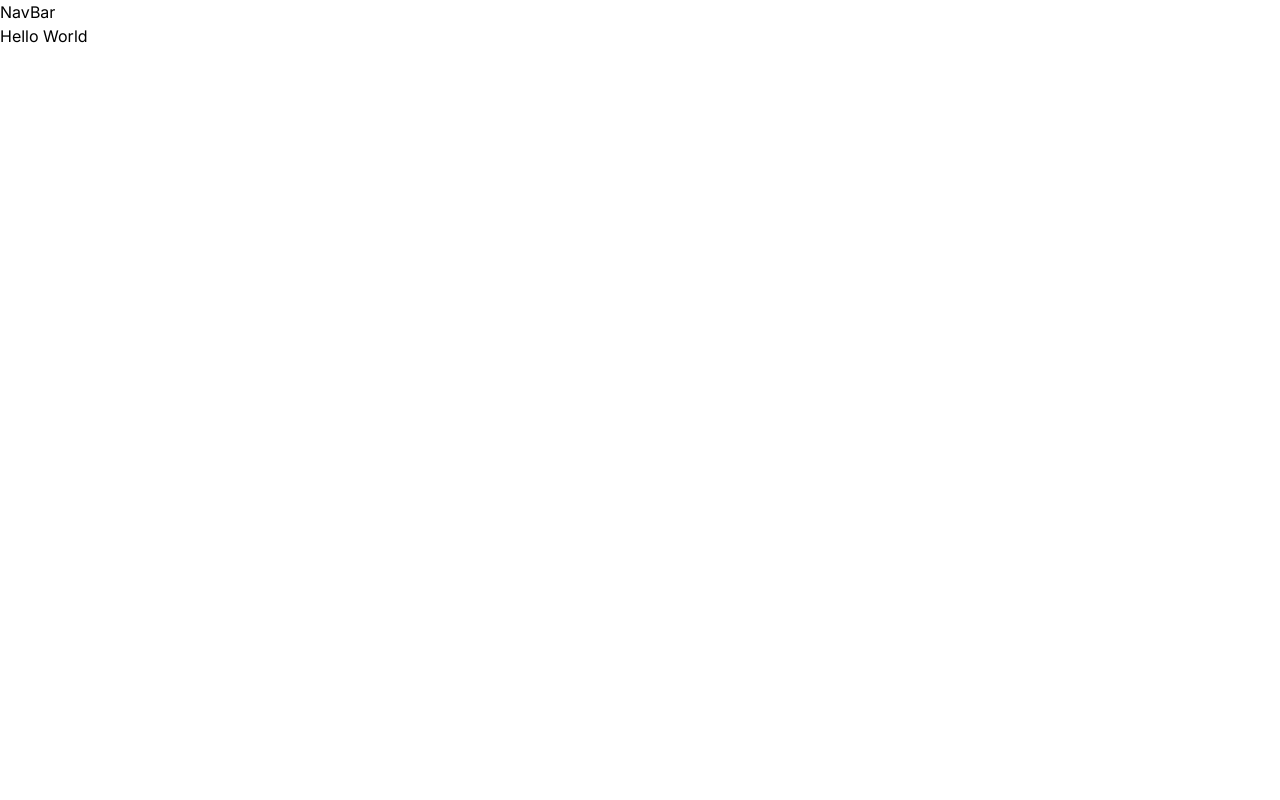
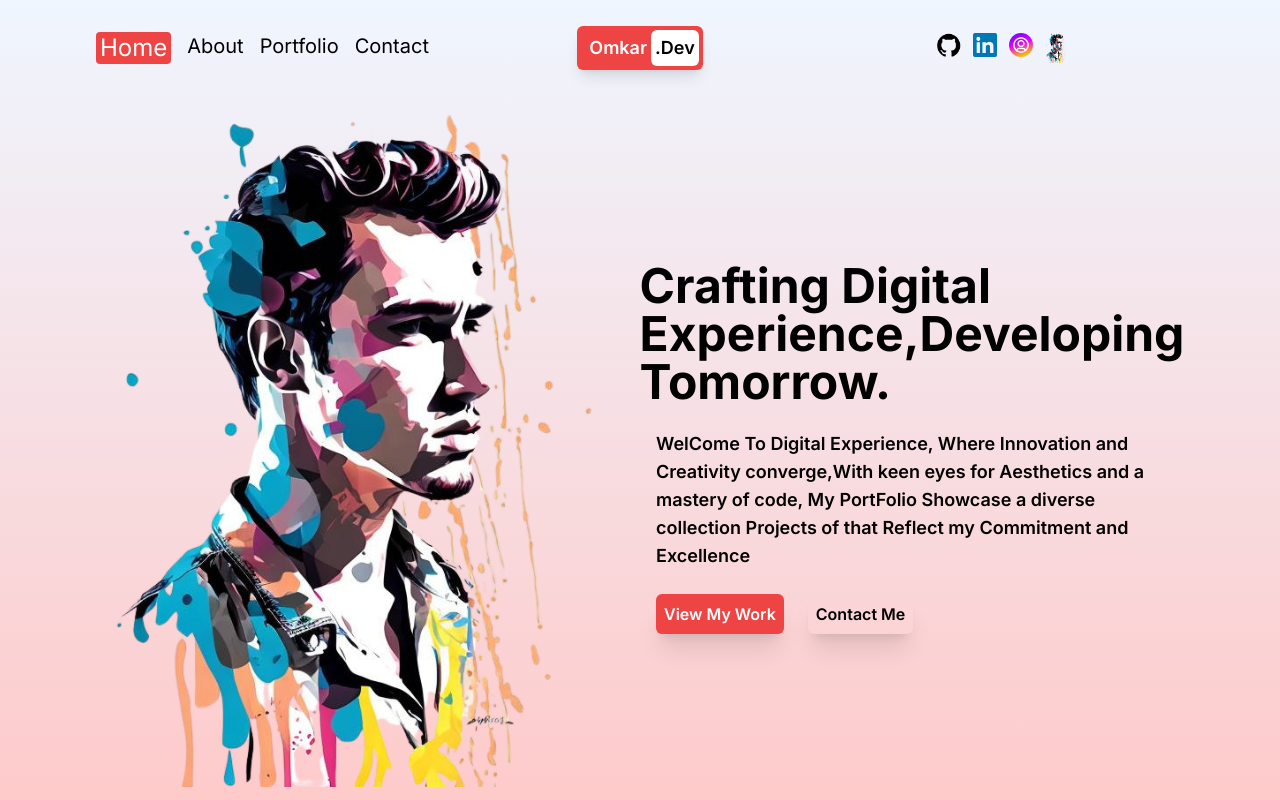
Before and after one commit to omthorat/omWebDev, a Next.js app: page / in a window 1280 px wide. Built offline with nearby package versions, Linux system fonts and the light colour scheme.

Commit message:
feat: for adding routing

```diff
--- a/src/app/about/About.jsx
+++ /dev/null
@@ -1,8 +0,0 @@
-const About=()=>{
-    return(
-    <div className="">
-        About
-    </div>
-    )
-}
-export default About
--- /dev/null
+++ b/src/app/about/page.jsx
@@ -0,0 +1,8 @@
+const AboutPage=()=>{
+    return(
+    <div className="">
+        About
+    </div>
+    )
+}
+export default AboutPage
--- a/src/app/contact/Contact.jsx
+++ /dev/null
@@ -1,8 +0,0 @@
-const Contact=()=>{
-    return(
-    <div className="">
-        Contact
-    </div>
-    )
-}
-export default Contact
--- /dev/null
+++ b/src/app/contact/page.jsx
@@ -0,0 +1,8 @@
+const ContactPage=()=>{
+    return(
+    <div className="">
+        Contact
+    </div>
+    )
+}
+export default ContactPage
--- a/src/app/layout.js
+++ b/src/app/layout.js
@@ -12,9 +12,14 @@ export default function RootLayout({ children }) {
   return (
     <html lang="en">
       <body className={inter.className}>
-      <div className="w-screen h-screen">
+      <div className="w-screen h-screen bg-gradient-to-b from-blue-50 to-red-200">
+      <div className="h-24">
       <Navbar/>
+      </div>
+      <div className="h-[calc(100vh-6rem)]">
       {children}
+      </div>
+
       </div>
       </body>
     </html>
--- a/src/app/page.jsx
+++ b/src/app/page.jsx
@@ -1,5 +1,22 @@
+import Image from "next/image";
 const Homepage = () => {
-  return <div>Hello World</div>;
+  return <><div className="h-full flex flex-col lg:flex-row  px-4 sm:px-8 md:px-16 lg:px-24 xlg:px-48 ">
+  {/* image */}
+  <div className="h-1/2 lg:h-full lg:w-1/2 relative p-4">
+    <Image src="/hero.png" alt="" fill className="object-contain"/>
+  </div>
+   <div className="h-1/2 lg:h-full lg:w-1/2 flex flex-col items-center justify-center gap-6 p-4">
+    <h1 className=" xsm:text-xl sm:text-3xl md:text-4xl xl:text-5xl 2xl:text-6xl font-bold ">Crafting Digital Experience,Developing Tomorrow.</h1>
+    <p className="font-semibold md:text-lg ">WelCome To Digital Experience, Where Innovation and Creativity converge,With keen eyes for Aesthetics and a mastery of code, My PortFolio Showcase a diverse collection Projects of that Reflect my Commitment and Excellence </p>
+{/* button */}
+    <div className=" w-full flex gap-6">
+    <button className="rounded-md font-semibold p-2 text-white bg-red-500  shadow-xl">View My Work</button>
+    <button className="rounded-md shadow-xl p-2 font-semibold">Contact Me</button>
+    </div>
+   </div>
+   </div>
+   </>
+
 };
 
 export default Homepage;
--- a/src/app/portfolio/Portfolio.jsx
+++ /dev/null
@@ -1,8 +0,0 @@
-const Portfolio=()=>{
-    return(
-    <div className="">
-        Portfolio
-    </div>
-    )
-}
-export default Portfolio
--- /dev/null
+++ b/src/app/portfolio/page.jsx
@@ -0,0 +1,8 @@
+const PortfolioPage=()=>{
+    return(
+    <div className="">
+        Portfolio
+    </div>
+    )
+}
+export default PortfolioPage
--- a/src/components/Navbar/Navbar.jsx
+++ b/src/components/Navbar/Navbar.jsx
@@ -1,7 +1,61 @@
+"use client"
+
+import Link from "next/link"
+import { useState } from "react"
+import Navlinks from "../navlinks/Navlinks"
+
 const Navbar=()=>{
+    const [open ,setOpen]= useState(false)
+    const menu=[
+        {url:"/",title:"Home"},
+        {url:"/about",title:"About"},
+        {url:"/portfolio",title:"Portfolio"},
+        {url:"/contact",title:"Contact"},
+    ]
     return(
-    <div className="">
-        NavBar
+    <div className="h-full flex items-center justify-between px-4 sm:px-8 md:px-16 lg:px-24 xlg:px-48 ">
+
+       <div className="hidden md:flex flex-row gap-4  text-xl w-1/3">
+        {
+            menu.map((link)=>(<Navlinks link={link}/>))
+        }
+       </div>
+        <div className="md:hidden lg:flex">
+        <Link href='/' className="text-sm bg-red-500  shadow-lg rounded-md px-2 pr-1 py-1 flex flex-row font-semibold">
+            <span className="text-white text-lg flex items-center justify-center p-1">Omkar</span>
+            <span className="bg-white rounded-md text-lg p-1">.Dev</span>
+            </Link>
+        </div>
+
+        <div className="hidden md:flex flex-row justify-center gap-3 w-1/3">
+         <Link href="#">
+            <img src="/github.png" width={24} height={24}/>
+         </Link>
+         <Link href="#">
+            <img src="/linkedin.png" width={24} height={24}/>
+         </Link>
+         <Link href="#">
+            <img src="/instagram.png" width={24} height={24}/>
+         </Link>
+         <Link href="#">
+            <img src="/hero.png" width={24} height={24}/>
+         </Link>
+
+
+        </div>
+        <div className="md:hidden w-10 h-8 flex flex-col justify-between z-50 relative cursor-pointer" onClick={()=>setOpen(!open)}>
+            <div className="w-10 h-1 rounded-md bg-white"></div>
+            <div className="w-10 h-1 rounded-md   bg-white"></div>
+            <div className="w-10 h-1 rounded-md  bg-white"></div>
+        </div>
+        {
+            open && <div className=" absolute top-0 left-0 w-screen h-screen bg-black text-white flex flex-col justify-center items-center gap-10 text-4xl ">
+         {menu.map((item)=>(<Link href={item.url} key={item.url}>{item.title}</Link>))}
+
+        </div>
+        }
+
+
     </div>
     )
 }
--- /dev/null
+++ b/src/components/navlinks/Navlinks.jsx
@@ -0,0 +1,15 @@
+"use client"
+
+import Link from "next/link"
+import { usePathname } from "next/navigation"
+
+const Navlinks=({link})=>{
+
+    const pathName=usePathname()
+    return(
+    <div className={`rounded ${pathName === link.url ? "bg-red-500 text-white px-1 text-2xl":"text-xl"}  `} >
+        <Link href={link.url}>{link.title}</Link>
+    </div>
+    )
+}
+export default Navlinks
```
Also changed, not shown: 1 other file (tests, documents, lock files or other folders).
